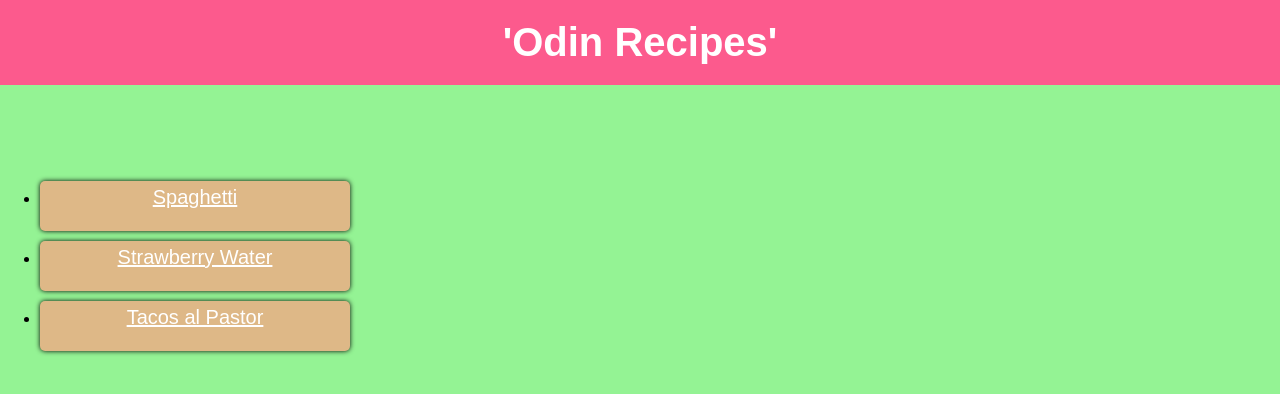
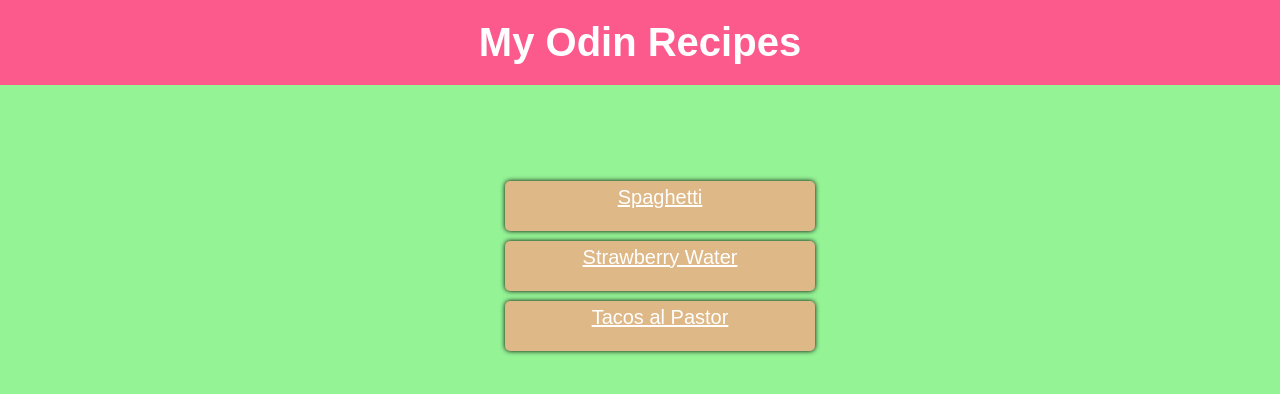
Before and after one commit to pickboy2017/odin-recipes, a plain HTML site: page index.html in a window 1280 px wide. Drawn offline with Linux system fonts and the light colour scheme.

Commit message:
update index css

```diff
--- a/index.html
+++ b/index.html
@@ -8,7 +8,7 @@
     <title>Index</title>
   </head>
   <body>
-    <h1>'Odin Recipes'</h1>
+    <h1>My Odin Recipes</h1>
 
     <div class="recipeContent">
       <ul>
--- a/recipes/index.css
+++ b/recipes/index.css
@@ -22,6 +22,8 @@ h1 {
   text-align: center;
   margin-top: 80px;
   display: flex;
+  align-items: center;
+  justify-content: center;
   flex-direction: column;
 }
 
@@ -34,6 +36,7 @@ li {
   font-weight: 300;
   width: 300px;
   height: 40px;
+  list-style: none;
 }
 #spag,
 #strawberry,
```
